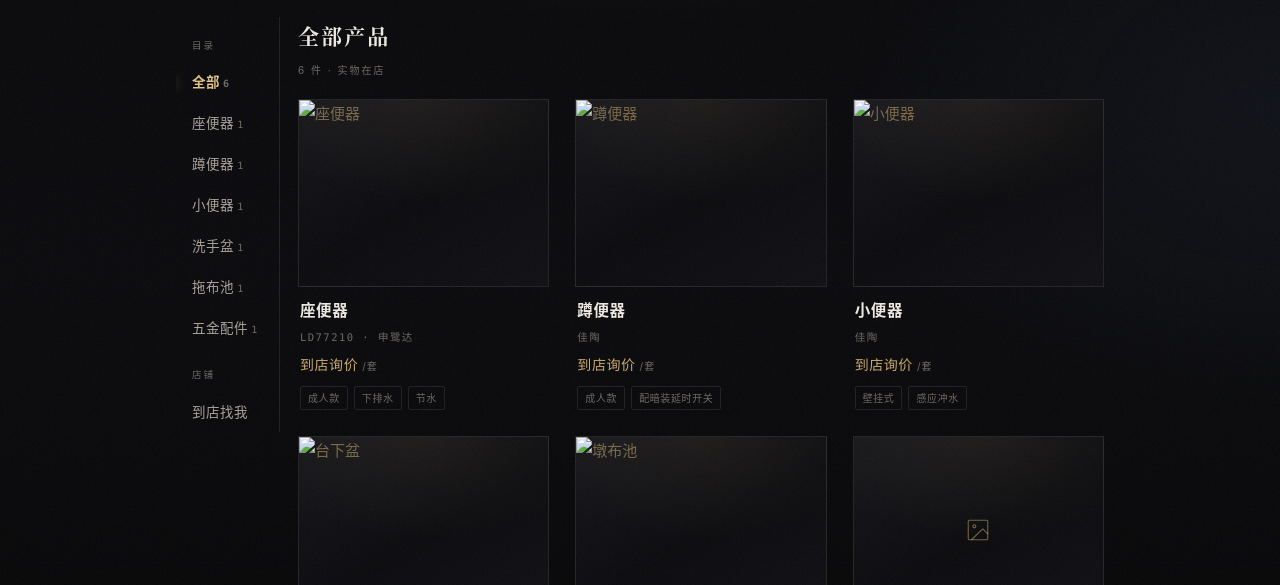
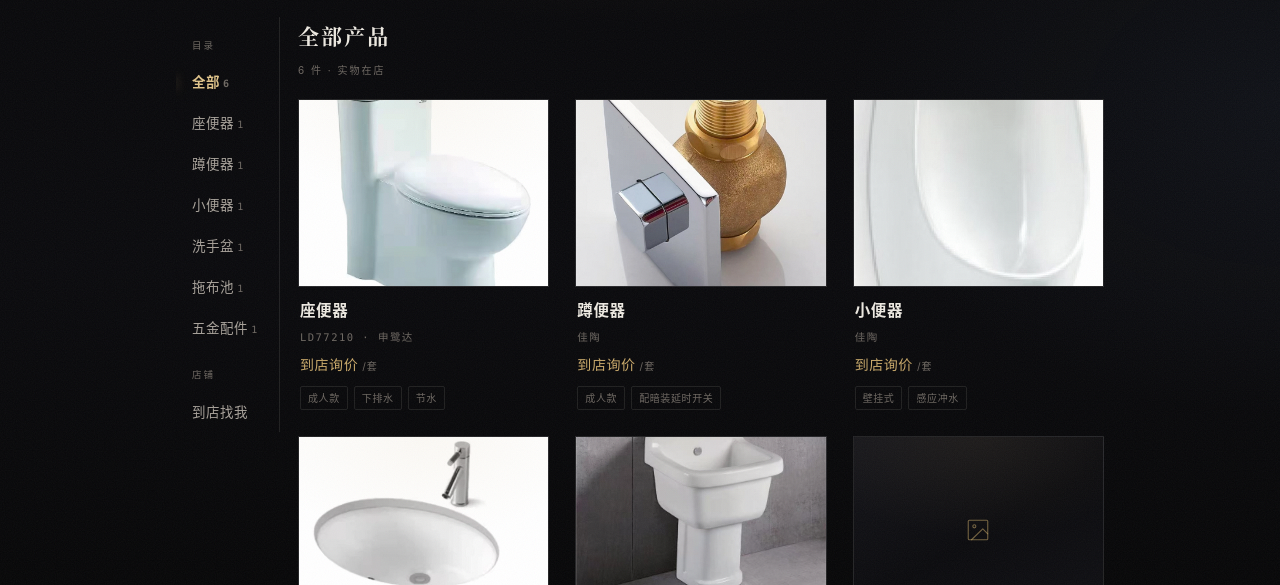
Before and after one commit to ma-chenjian/ma-chenjian, a plain HTML site: page index.html in a window 1280 px wide. Shown: the part 215-800 px from the top of the page. Drawn offline with Linux system fonts and the light colour scheme.

Commit message:
Add files via upload

```diff
--- a/index.html
+++ b/index.html
@@ -221,15 +221,15 @@ var CATS = [
 
 var PRODUCTS = [
   { id: 'p1', cat: 'toilet', name: '座便器', model: 'LD77210', brand: '申鹭达', price: '', unit: '套',
-    tags: ['成人款','下排水','节水'], img: 'images/toilet.jpg', note: '' },
+    tags: ['成人款','下排水','节水'], img: 'toilet.jpg', note: '' },
   { id: 'p2', cat: 'squat', name: '蹲便器', model: '', brand: '佳陶', price: '', unit: '套',
-    tags: ['成人款','配暗装延时开关'], img: 'images/squat.jpg', note: '图为暗装延时冲水阀，仅供参考' },
+    tags: ['成人款','配暗装延时开关'], img: 'squat.jpg', note: '图为暗装延时冲水阀，仅供参考' },
   { id: 'p3', cat: 'urinal', name: '小便器', model: '', brand: '佳陶', price: '', unit: '套',
-    tags: ['壁挂式','感应冲水'], img: 'images/urinal.jpg', note: '' },
+    tags: ['壁挂式','感应冲水'], img: 'urinal.jpg', note: '' },
   { id: 'p4', cat: 'basin', name: '台下盆', model: '', brand: '佳陶', price: '', unit: '个',
-    tags: ['台下盆','椭圆'], img: 'images/basin.jpg', note: '' },
+    tags: ['台下盆','椭圆'], img: 'basin.jpg', note: '' },
   { id: 'p5', cat: 'mop', name: '墩布池', model: '', brand: '佳陶', price: '', unit: '套',
-    tags: ['含加长龙头','含下水'], img: 'images/mop.jpg', note: '' },
+    tags: ['含加长龙头','含下水'], img: 'mop.jpg', note: '' },
   { id: 'p6', cat: 'faucet', name: '墙壁水嘴', model: '', brand: '佳陶', price: '', unit: '套',
     tags: ['入墙式','单冷'], img: '', note: '' }
 ];
```
Also changed, not shown: basin.jpg (added), mop.jpg (added), squat.jpg (added), toilet.jpg (added), urinal.jpg (added).
